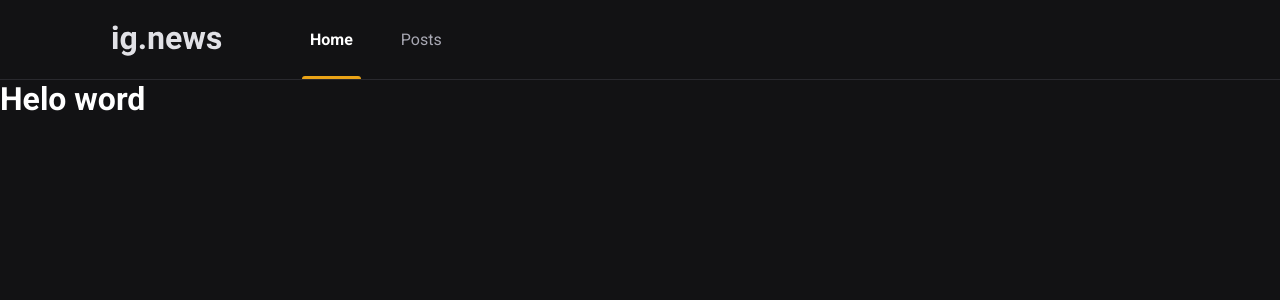
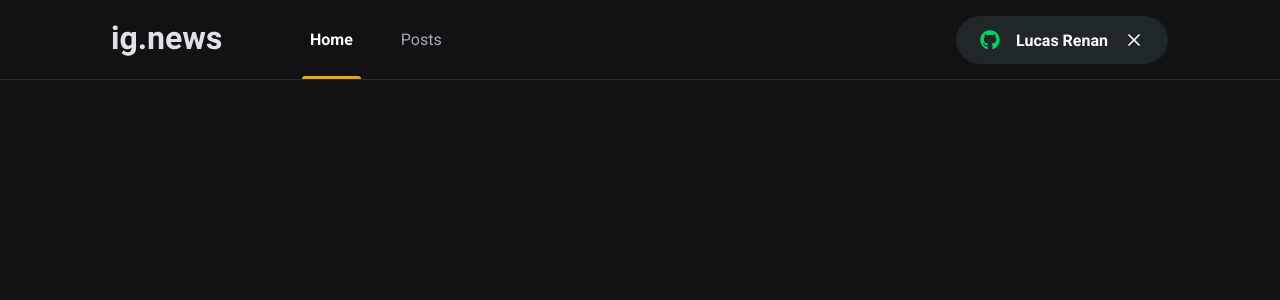
Before and after one commit to B-Lucas365/ig.news, a Next.js app: page / in a window 1280 px wide. Shown: the top 300 px of the page. Built offline with nearby package versions, Linux system fonts and the light colour scheme.

Commit message:
Criando botao signIn.

```diff
--- a/package.json
+++ b/package.json
@@ -19,6 +19,7 @@
     "next": "13.0.7",
     "react": "18.2.0",
     "react-dom": "18.2.0",
+    "react-icons": "^4.7.1",
     "sass": "^1.57.0",
     "styled-components": "^5.3.6",
     "typescript": "4.9.4"
--- a/src/components/Header/index.tsx
+++ b/src/components/Header/index.tsx
@@ -1,3 +1,4 @@
+import { SigninButton } from "../SigninButton"
 import { Container, Content } from "./styles"
 
 export const Header = () => {
@@ -10,6 +11,9 @@
                         <a className="active">Home</a>
                         <a>Posts</a>
                     </nav>
+
+                    <SigninButton />
+
                 </Content>
             </Container>
         </>
--- a/src/components/Header/styles.ts
+++ b/src/components/Header/styles.ts
@@ -53,4 +53,8 @@
             }
         }
     }
+
+    button {
+        margin-left: auto;
+    }
 `
--- /dev/null
+++ b/src/components/SigninButton/index.tsx
@@ -0,0 +1,29 @@
+import { Button } from "./style"
+import {FaGithub} from 'react-icons/fa'
+import { FiX} from 'react-icons/fi'
+
+
+
+export const SigninButton = () => {
+    const isUserLoggedIn = true
+
+    return (
+        <Button>
+            {isUserLoggedIn &&
+                <>
+                    <FaGithub color="#04d361"/>
+                    Lucas Renan
+                    <FiX className="closeIcon"/>
+                </>
+            }
+
+            {!isUserLoggedIn &&
+                <>
+                    <FaGithub color="#eba417"/>
+                    Sign in with Github
+                </>
+            }
+
+        </Button>
+    )
+}
--- /dev/null
+++ b/src/components/SigninButton/style.ts
@@ -0,0 +1,37 @@
+import styled from 'styled-components'
+
+export const Button = styled.button`
+    height: 3rem;
+    border-radius: 3rem;
+    background: var(--grey-850);
+    border: 0;
+    padding: 0 1.5rem;
+
+    display: flex;
+    align-items: center;
+    justify-content: center;
+
+    color: var(--white);
+    font-weight: bold;
+
+    svg {
+        width: 20px;
+        height: 20px;
+
+    }
+
+    svg:first-child {
+        margin-right: 1rem;
+    }
+
+    svg.closeIcon {
+        margin-left: 1rem;
+    }
+
+    transition: filter .2s;
+
+    &:hover {
+        filter: brightness(.8);
+    }
+
+`
--- a/src/pages/index.tsx
+++ b/src/pages/index.tsx
@@ -4,7 +4,6 @@
   return (
     <>
       <Head><title>Ig.news</title></Head>
-      <h1>Helo word</h1>
     </>
   )
 }
--- a/src/styles/global.ts
+++ b/src/styles/global.ts
@@ -7,6 +7,7 @@
         --grey-50:#e1e1e6;
         --grey-300:#a8a8b3;
         --grey-800: #29292e;
+        --grey-850: #1f2729;
         --grey-900: #121214;
 
         --cyan-500: #61dafb;
```
Also changed, not shown: 1 other file (tests, documents, lock files or other folders).
